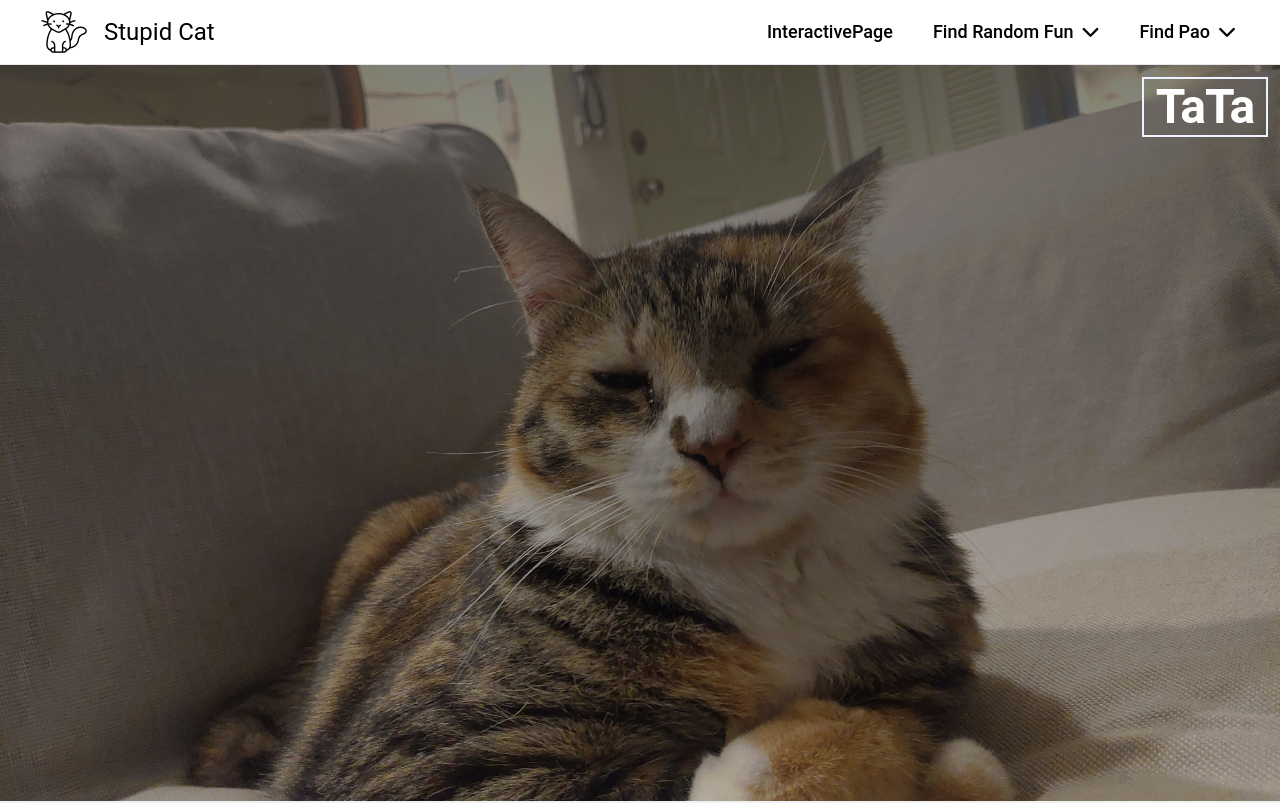
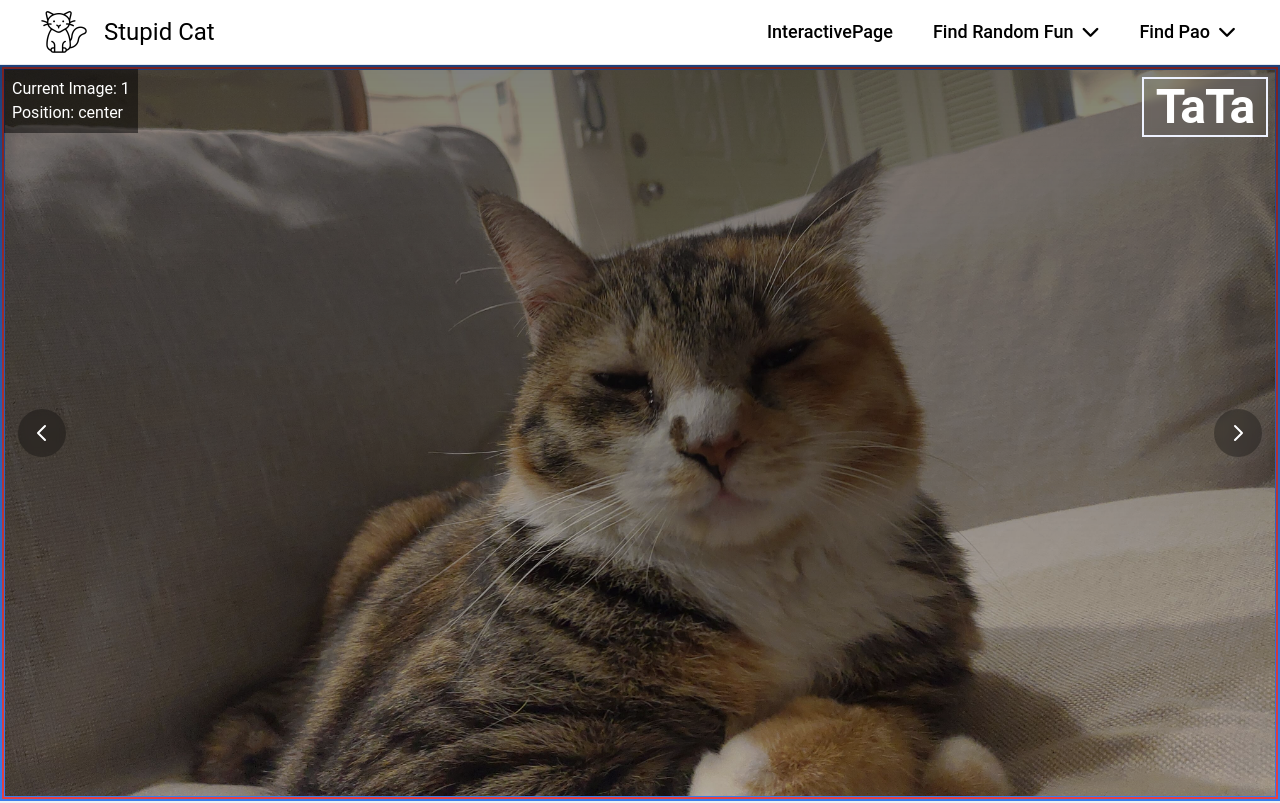
Before and after one commit to chihpao/funnywebsitegoodapi, a React (Vite) app: page / in a window 1280 px wide. Shown: the top 803 px of the page. Built offline with nearby package versions, Linux system fonts and the light colour scheme.

Commit message:
修改圖片位置(還沒修好)

```diff
--- a/src/pages/HomePage.jsx
+++ b/src/pages/HomePage.jsx
@@ -6,14 +6,14 @@ import { motion } from "framer-motion";
 // 設定每張圖片對應的position
 const images = [
   { src: "/tata01.jpg", position: "center" },
-  { src: "/tata02.jpg", position: "top"  },
-  { src: "/tata03.jpg", position: "right 40%" },
-  { src: "/tata04.jpg", position: "left 40%" },
+  { src: "/tata02.jpg", position: "top" },
+  { src: "/tata03.jpg", position: "99% 25%" },  // 改用百分比格式
+  { src: "/tata04.jpg", position: "90% 50%" },  // 改用百分比格式
   { src: "/tata05.jpg", position: "bottom" },
   { src: "/tata06.jpg", position: "center" },
   { src: "/tata07.jpg", position: "top" },
-  { src: "/tata08.jpg", position: "right 40%" },
-  { src: "/tata09.jpg", position: "left 40%" },
+  { src: "/tata08.jpg", position: "60% 50%" },  // 改用百分比格式
+  { src: "/tata09.jpg", position: "40% 50%" },  // 改用百分比格式
   { src: "/tata10.jpg", position: "bottom" },
 ];
 
@@ -64,24 +64,71 @@ const timelineEvents = [
 function HeroSection() {
   const [index, setIndex] = useState(0);
 
-  useEffect(() => {
-    const timer = setInterval(() => {
-      setIndex((prev) => (prev === images.length - 1 ? 0 : prev + 1));
-    }, 3000);
-    return () => clearInterval(timer);
-  }, []);
+  // position除錯用
+  console.log('Current position:', images[index].position);
+
+  const handlePrevious = () => {
+    setIndex((prev) => (prev === 0 ? images.length - 1 : prev - 1));
+  };
+
+  const handleNext = () => {
+    setIndex((prev) => (prev === images.length - 1 ? 0 : prev + 1));
+  };
 
   return (
     <section className="relative h-screen">
-      <div className="w-full h-[calc(100vh-64px)] relative overflow-hidden">
-        <img
+      <div className="w-full h-[calc(100vh-64px)] relative overflow-hidden border-2 border-blue-500">
+        <motion.div
           key={index}
-          src={images[index].src}
-          alt="TaTa"
-          className={`object-cover w-full h-full`}
-          style={{ objectPosition: images[index].position }}
-        />
+          initial={{ opacity: 0 }}
+          animate={{ opacity: 1 }}
+          transition={{ duration: 0.5 }}
+          className="w-full h-full relative border-2 border-red-500"
+        >
+          <img
+            src={images[index].src}
+            alt="TaTa"
+            className="absolute inset-0 w-full h-full object-cover border border-blue-500"
+            style={{
+              objectFit: 'cover',
+              objectPosition: `${images[index].position}`,
+              transform: 'translateZ(0)'  // 強制硬體加速
+            }}
+          />
+          {/* 測試用資訊 */}
+          <div className="absolute top-0 left-0 bg-black/50 text-white p-2 z-50">
+            Current Image: {index + 1}<br/>
+            Position: {images[index].position}
+          </div>
+        </motion.div>
+
+        <motion.button
+          onClick={handlePrevious}
+          className="absolute left-4 top-1/2 transform -translate-y-1/2
+                     bg-black/30 hover:bg-black/50 text-white p-3 rounded-full
+                     backdrop-blur-sm transition-all duration-200 z-10"
+          whileHover={{ scale: 1.1 }}
+          whileTap={{ scale: 0.9 }}
+        >
+          <svg xmlns="http://www.w3.org/2000/svg" className="h-6 w-6" fill="none" viewBox="0 0 24 24" stroke="currentColor">
+            <path strokeLinecap="round" strokeLinejoin="round" strokeWidth={2} d="M15 19l-7-7 7-7" />
+          </svg>
+        </motion.button>
+
+        <motion.button
+          onClick={handleNext}
+          className="absolute right-4 top-1/2 transform -translate-y-1/2
+                     bg-black/30 hover:bg-black/50 text-white p-3 rounded-full
+                     backdrop-blur-sm transition-all duration-200 z-10"
+          whileHover={{ scale: 1.1 }}
+          whileTap={{ scale: 0.9 }}
+        >
+          <svg xmlns="http://www.w3.org/2000/svg" className="h-6 w-6" fill="none" viewBox="0 0 24 24" stroke="currentColor">
+            <path strokeLinecap="round" strokeLinejoin="round" strokeWidth={2} d="M9 5l7 7-7 7" />
+          </svg>
+        </motion.button>
       </div>
+
       <div className="absolute inset-0 bg-gradient-to-b from-black/50 to-transparent">
         <motion.div
           initial={{ opacity: 0, y: 20 }}
```
